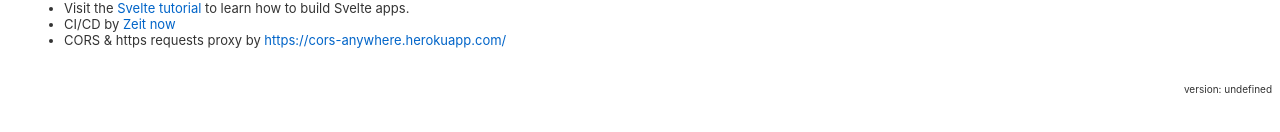
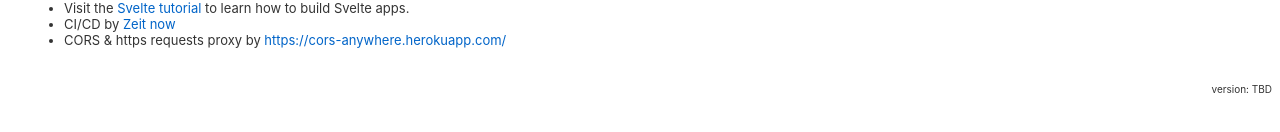
Before and after one commit to lucianodelucchi/quantum-team, a Svelte app: page / in a window 1280 px wide. Shown: the part 366-498 px from the top of the page. Built offline with nearby package versions, Linux system fonts and the light colour scheme.

Commit message:
Add repo to build link to last commit

```diff
--- a/rollup.config.js
+++ b/rollup.config.js
@@ -50,7 +50,8 @@ export default {
 		production && terser(),
 		injectProcessEnv({
 			// env variables included by zeit now https://zeit.co/docs/v2/more/now-for-github/
-            version: process.env.NOW_GITHUB_COMMIT_SHA || 'TBD',
+			version: process.env.NOW_GITHUB_COMMIT_SHA,
+			repo: process.env.NOW_GITHUB_REPO
          }),
 	],
 	watch: {
--- a/src/App.svelte
+++ b/src/App.svelte
@@ -222,4 +222,13 @@
     </ul>
   </section>
 </main>
-<footer><span class="version">version: {process.env.version}</span></footer>
+<footer>
+  <span class="version">
+    version:
+    {#if process.env.version}
+      <a href="{process.env.repo}/commit/{process.env.version}">{process.env.version}</a>
+    {:else}
+      TBD
+    {/if}
+  </span>
+</footer>
```
